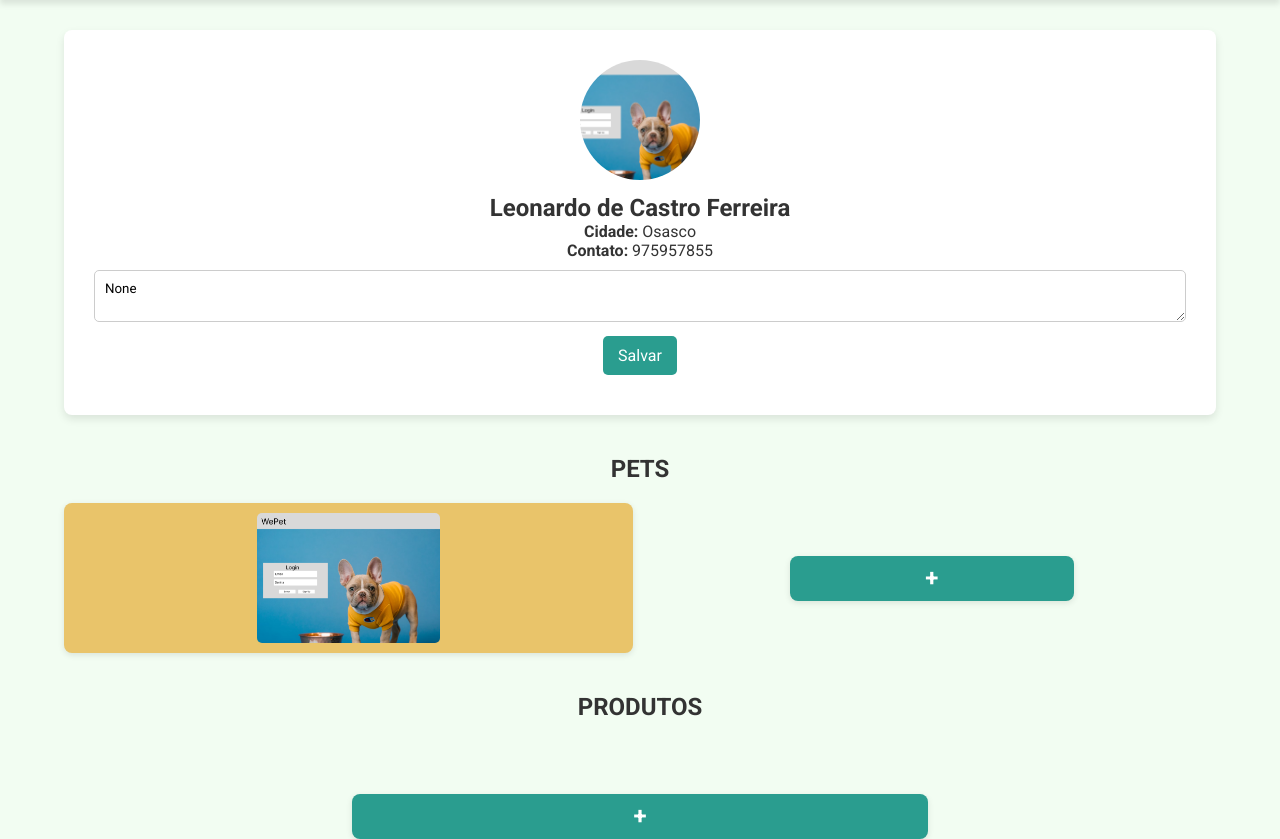
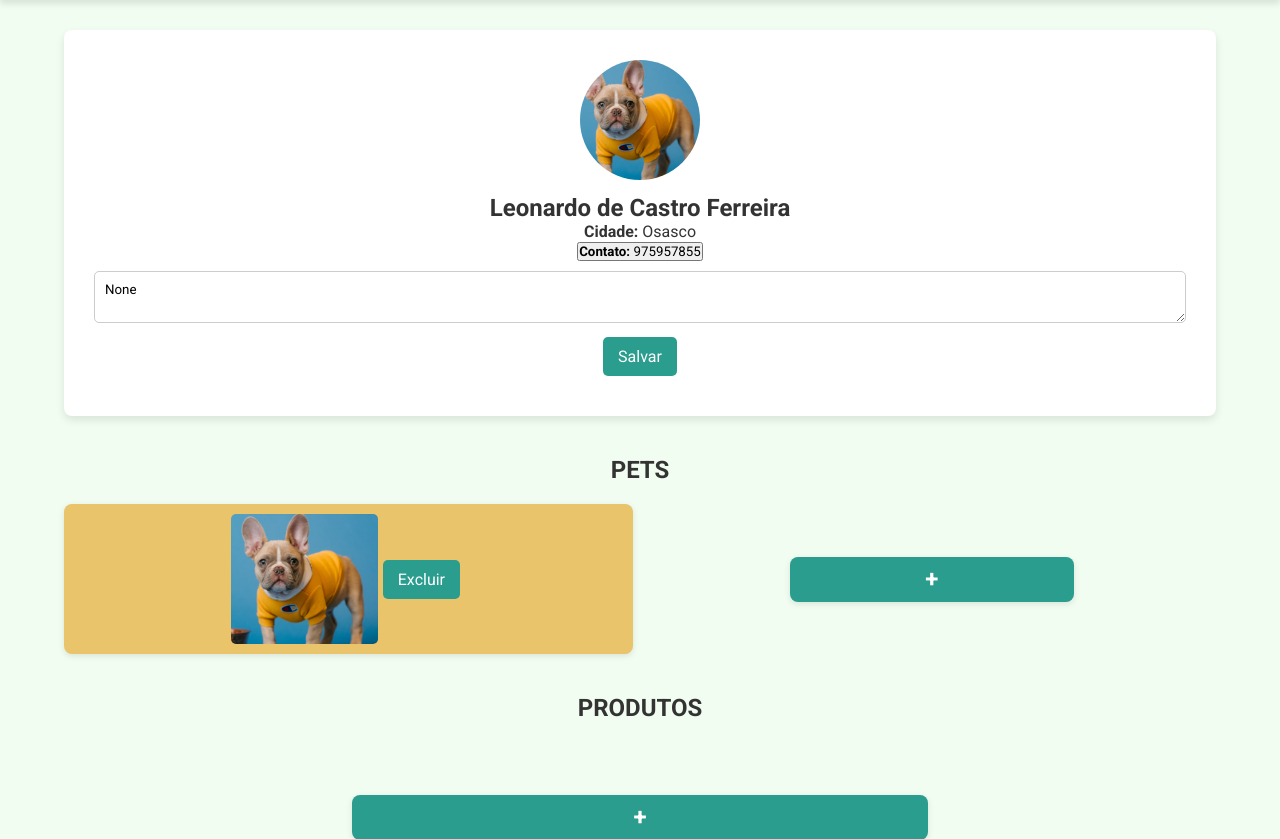
Before and after one commit to scoreBR/PratADS, a Flask app: page /perfil in a window 1280 px wide. Shown: the part 68-907 px from the top of the page. Run offline with Flask 2, Linux system fonts and the light colour scheme; a user stored in the database is signed in; data comes from the database, SQL or seed files in the repository; both versions use the stored data as it was after the commit.

Commit message:
Exclusão de produtos e pets atrelados a um usuário

```diff
--- a/app/models.py
+++ b/app/models.py
@@ -12,6 +12,7 @@ class Usuario(db.Model, UserMixin):
     pets = db.relationship('Pet', backref='doador', lazy=True)
     descricao = db.Column(db.Text, nullable=True)
     imagem_url = db.Column(db.String(255), nullable=True)
+    produtos = db.relationship('Produto', backref='usuario', lazy=True)
 
 class Pet(db.Model):
     id = db.Column(db.Integer, primary_key=True)
@@ -25,10 +26,11 @@ class Pet(db.Model):
     doador_id = db.Column(db.Integer, db.ForeignKey('usuario.id'))
     imagem_url = db.Column(db.String(255), nullable=True)
 
-class Produto (db.Model):
+class Produto(db.Model):
     id = db.Column(db.Integer, primary_key=True)
     titulo = db.Column(db.String(100), nullable=False)
     descricao = db.Column(db.String(100), nullable=False)
     preco = db.Column(db.Float, nullable=False)
     categoria = db.Column(db.String(100), nullable=False)
     imagem_url = db.Column(db.String(255), nullable=True)
+    usuario_id = db.Column(db.Integer, db.ForeignKey('usuario.id'))
--- a/app/templates/DetalhesPet.html
+++ b/app/templates/DetalhesPet.html
@@ -43,6 +43,9 @@
             <p><strong>Porte:</strong> {{ pet.porte }}</p>
             <p><strong>Localização:</strong> {{ pet.localizacao }}</p>
             <p><strong>Vacinação:</strong> {{ pet.vacinacao or 'Não informado' }}</p>
+            <p><strong>Cadastrado por:</strong> {{ pet.doador.nome }} ({{ pet.doador.email }})</p>
+            <p><strong>Contato:</strong> {{ pet.doador.contato }}</p>
+            <button class="btn">Contato: {{ pet.doador.contato }}</button>
         </section>
     </main>
 
--- a/app/templates/DetalhesProduto.html
+++ b/app/templates/DetalhesProduto.html
@@ -39,6 +39,9 @@
             <p><strong>Descrição:</strong> {{ produto.descricao }}</p>
             <p><strong>Preço:</strong> R$ {{ produto.preco }}</p>
             <p><strong>Categoria:</strong> {{ produto.categoria }}</p>
+            <p><strong>Cadastrado por:</strong> {{ produto.usuario.nome }} ({{ produto.usuario.email }})</p>
+            <p><strong>Contato:</strong> {{ produto.usuario.contato }}</p>
+            <button class="btn">Contato: {{ produto.usuario.contato }}</button>
         </section>
     </main>
 
--- a/app/templates/perfil.html
+++ b/app/templates/perfil.html
@@ -39,7 +39,7 @@
                 <img src="{{ url_for('static', filename=user.imagem_url.lstrip('static/')) }}" class="perfil-foto">
                 <h2>{{ user.nome }}</h2>
                 <p><strong>Cidade:</strong> {{ user.cidade }}</p>
-                <p><strong>Contato:</strong> {{ user.contato }}</p>
+                <button><strong>Contato:</strong> {{ user.contato }}</button>
                 <form method="POST" action="{{ url_for('views.atualizar_descricao') }}">
                     <textarea class="perfil-descricao" name="descricao" placeholder="Descrição">{{ user.descricao }}</textarea>
                     <button type="submit" class="btn">Salvar</button>
@@ -53,6 +53,7 @@
                 {% for pet in user.pets %}
                     <div class="pet-card">
                         <img src="{{ pet.imagem_url }}" alt="{{ pet.nome }}">
+                        <button class="btn" onclick="location.href='{{ url_for('views.excluir_pet', pet_id=pet.id) }}'">Excluir</button>
                     </div>
                 {% endfor %}
                 <div class="pet-card add-card"><a href="{{ url_for('views.adicionar_pet') }}"></a>+</div>
@@ -62,12 +63,13 @@
         <section class="produtos-list">
             <h2>PRODUTOS</h2>
             <div class="produtos-grid">
-                {% for produto in produtos %}
+                {% for produto in user.produtos %}
                     <div class="produto-card">
                         <img src="{{ produto.imagem_url }}" alt="{{ produto.titulo }}">
+                        <button class="btn" onclick="location.href='{{ url_for('views.excluir_produto', produto_id=produto.id) }}'">Excluir</button>
                     </div>
                 {% endfor %}
-                <div class="produto-card add-card">+</div>
+                <div class="produto-card add-card"><a href="{{ url_for('views.adicionar_produto') }}"></a>+</div>
             </div>
         </section>
     </main>
--- a/app/views.py
+++ b/app/views.py
@@ -99,7 +99,8 @@ def adicionar_produto():
             descricao=descricao,
             preco=preco,
             categoria=categoria,
-            imagem_url=imagem_url
+            imagem_url=imagem_url,
+            usuario_id=current_user.id
         )
         db.session.add(novo_produto)
         db.session.commit()
@@ -175,3 +176,27 @@ def atualizar_descricao():
     else:
         flash('A descrição não pode estar vazia.', 'danger')
     return redirect(url_for('views.Perfil'))
+
+@views.route('/excluir_pet/<int:pet_id>', methods=['POST', 'GET'])
+@login_required
+def excluir_pet(pet_id):
+    pet = Pet.query.get_or_404(pet_id)
+    if pet.doador_id != current_user.id:
+        flash('Você não tem permissão para excluir este pet.', 'danger')
+        return redirect(url_for('views.perfil'))
+    db.session.delete(pet)
+    db.session.commit()
+    flash('Pet excluído com sucesso!', 'success')
+    return redirect(url_for('views.perfil'))
+
+@views.route('/excluir_produto/<int:produto_id>', methods=['POST', 'GET'])
+@login_required
+def excluir_produto(produto_id):
+    produto = Produto.query.get_or_404(produto_id)
+    if produto.usuario_id != current_user.id:
+        flash('Você não tem permissão para excluir este produto.', 'danger')
+        return redirect(url_for('views.perfil'))
+    db.session.delete(produto)
+    db.session.commit()
+    flash('Produto excluído com sucesso!', 'success')
+    return redirect(url_for('views.perfil'))
```
Also changed, not shown: app/PPADS.db, app/static/uploads/Captura_de_tela_2025-03-08_143502.png.
